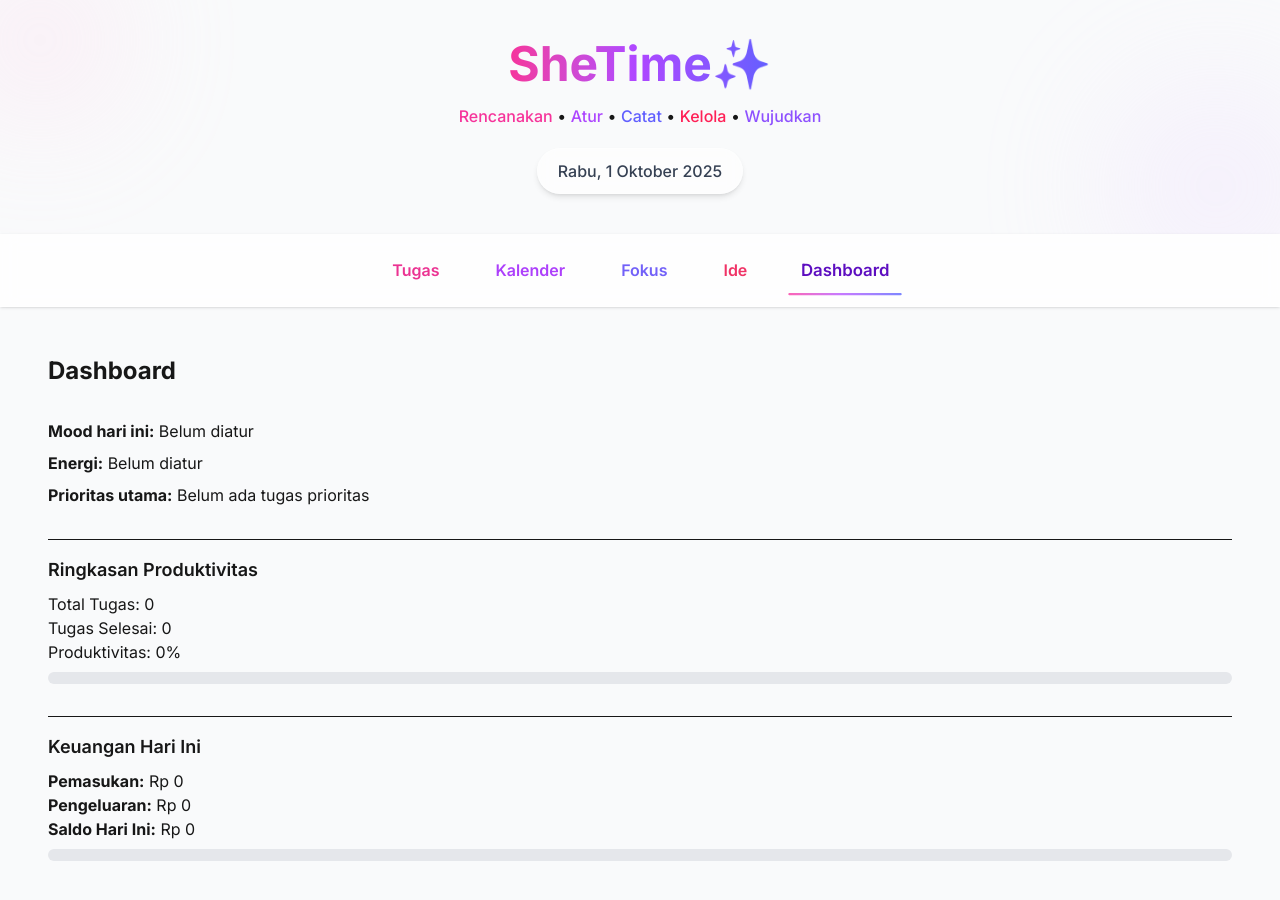
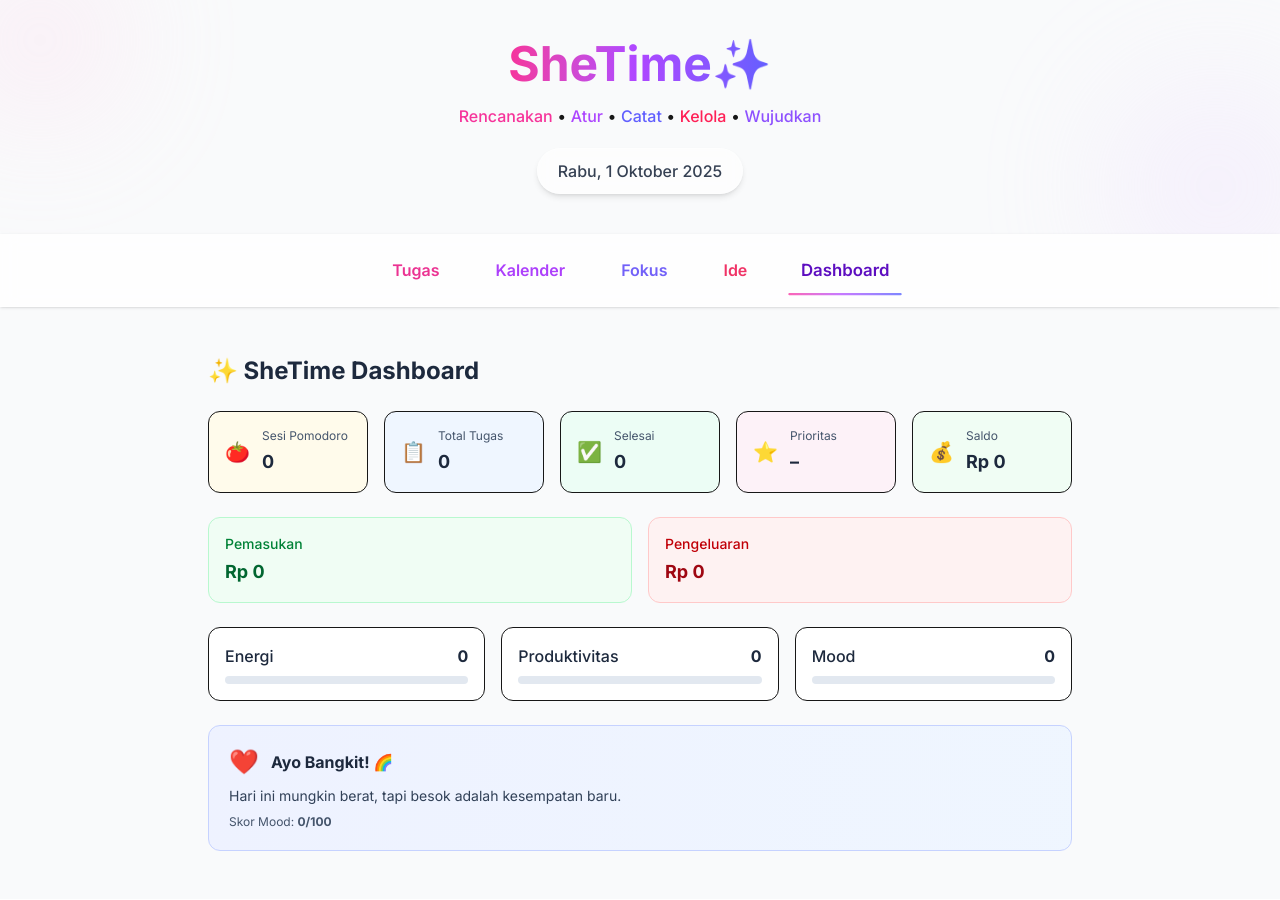
Before and after one commit to dwendddsss/she-time, a Next.js app: page /dashboard in a window 1280 px wide. Shown: the top 900 px of the page. Built offline with nearby package versions, Linux system fonts and the light colour scheme.

Commit message:
add dashboard finance report, edit tugas

```diff
--- a/src/app/dashboard/page.js
+++ b/src/app/dashboard/page.js
@@ -1,151 +1,232 @@
-"use client";
-import { useState, useEffect } from "react";
+'use client';
 
-const TASKS_STORAGE_KEY = "daily_tasks";
-const FINANCE_STORAGE_KEY = "finance_records";
+import { useState, useEffect, useMemo } from 'react';
+import { useTimer } from '../lib/TimerContext';
 
-export default function DashboardPage() {
-  const [mood, setMood] = useState(null);
-  const [energy, setEnergy] = useState(null);
-  const [prioritas, setPrioritas] = useState(null);
-  const [ringkasan, setRingkasan] = useState({
-    totalTugas: 0,
-    selesai: 0,
-    produktivitas: 0,
+export default function Dashboard() {
+  const { totalSessions } = useTimer();
+
+  const [taskSummary, setTaskSummary] = useState({
+    total: 0,
+    completed: 0,
+    priority: null,
   });
-  const [finance, setFinance] = useState({
-    pemasukan: 0,
-    pengeluaran: 0,
+
+  const [financeSummary, setFinanceSummary] = useState({
+    income: 0,
+    expense: 0,
     saldo: 0,
   });
 
+  const [mood, setMood] = useState(null);
+  const [energyInput, setEnergyInput] = useState(null);
+
+  // === Muat data dari localStorage ===
   useEffect(() => {
-    // === Muat Tugas ===
-    const savedTasks = localStorage.getItem(TASKS_STORAGE_KEY);
-    let allTasks = [];
-    if (savedTasks) {
+    // --- Mood & Energi (opsional) ---
+    const savedMood = localStorage.getItem('mood');
+    const savedEnergy = localStorage.getItem('energy');
+    setMood(savedMood || null);
+    setEnergyInput(savedEnergy ? parseInt(savedEnergy, 10) : null);
+
+    // --- Tugas ---
+    const tasksStr = localStorage.getItem('daily_tasks');
+    if (tasksStr) {
       try {
-        const parsed = JSON.parse(savedTasks);
-        allTasks = [
-          ...(parsed.pribadi || []),
-          ...(parsed.rumah || []),
-          ...(parsed.bisnis || []),
+        const tasks = JSON.parse(tasksStr);
+        const allTasks = [
+          ...(tasks.pribadi || []),
+          ...(tasks.rumah || []),
+          ...(tasks.bisnis || []),
         ];
-      } catch (err) {
-        console.error("Gagal memuat tugas:", err);
+        const completed = allTasks.filter(t => t.completed).length;
+        const priority = allTasks.find(t => t.isFavorite)?.text || null;
+
+        setTaskSummary({
+          total: allTasks.length,
+          completed,
+          priority,
+        });
+      } catch (e) {
+        console.error("Gagal muat tugas:", e);
       }
     }
 
-    // === Hitung Tugas Prioritas, Produktivitas ===
-    const starred = allTasks.find((t) => t.isFavorite);
-    setPrioritas(starred ? starred.text : null);
+    // --- Keuangan ---
+    const financeStr = localStorage.getItem('finance_records');
+    if (financeStr) {
+      try {
+        const { records = [] } = JSON.parse(financeStr);
+        const income = records
+          .filter(r => r.type === 'income')
+          .reduce((sum, r) => sum + r.amount, 0);
+        const expense = records
+          .filter(r => r.type === 'expense')
+          .reduce((sum, r) => sum + r.amount, 0);
+        const saldo = income - expense;
 
-    const total = allTasks.length;
-    const selesai = allTasks.filter((t) => t.completed).length;
-    const produktivitas = total > 0 ? Math.round((selesai / total) * 100) : 0;
-
-    setRingkasan({ totalTugas: total, selesai, produktivitas });
-
-    // === Muat Keuangan ===
-    const savedFinance = localStorage.getItem(FINANCE_STORAGE_KEY);
-    if (savedFinance) {
-      try {
-        const parsedFinance = JSON.parse(savedFinance);
-        const records = parsedFinance.records || [];
-
-        // Gunakan tanggal lokal (id-ID) sesuai di tugas
-        const today = new Date().toLocaleDateString("id-ID");
-
-        const todayRecords = records.filter((r) => r.date === today);
-
-        const totalIncome = todayRecords
-          .filter((r) => r.type === "income")
-          .reduce((sum, r) => sum + Number(r.amount || 0), 0);
-
-        const totalExpense = todayRecords
-          .filter((r) => r.type === "expense")
-          .reduce((sum, r) => sum + Number(r.amount || 0), 0);
-
-        const saldo = totalIncome - totalExpense;
-
-        setFinance({
-          pemasukan: totalIncome,
-          pengeluaran: totalExpense,
-          saldo,
-        });
-      } catch (err) {
-        console.error("Gagal memuat data keuangan:", err);
+        setFinanceSummary({ income, expense, saldo });
+      } catch (e) {
+        console.error("Gagal muat keuangan:", e);
       }
     }
-
-    // === Mood & Energi (opsional, kalau kamu pakai di tempat lain) ===
-    const savedMood = localStorage.getItem("mood");
-    const savedEnergy = localStorage.getItem("energy");
-    setMood(savedMood || null);
-    setEnergy(savedEnergy || null);
   }, []);
 
+  // === Hitung Skor ===
+  const productivityScore = taskSummary.total > 0
+    ? Math.round((taskSummary.completed / taskSummary.total) * 100)
+    : 0;
+
+  const energyScore = useMemo(() => {
+    return Math.min(100, totalSessions * 10);
+  }, [totalSessions]);
+
+  const moodScore = useMemo(() => {
+    return Math.round(0.6 * productivityScore + 0.4 * energyScore);
+  }, [productivityScore, energyScore]);
+
+  // === Pesan Motivasi ===
+  const getMessage = () => {
+    if (moodScore >= 80) {
+      return { title: "Luar Biasa! 🌟", msg: "Kamu sangat produktif hari ini!", emoji: "🎉" };
+    } else if (moodScore >= 60) {
+      return { title: "Bagus Sekali! 👏", msg: "Kamu sudah melakukan hal-hal hebat!", emoji: "💪" };
+    } else if (moodScore >= 40) {
+      return { title: "Lumayan! 🌱", msg: "Masih ada ruang untuk berkembang.", emoji: "✨" };
+    } else {
+      return { title: "Ayo Bangkit! 🌈", msg: "Hari ini mungkin berat, tapi besok adalah kesempatan baru.", emoji: "❤️" };
+    }
+  };
+
+  const { title, msg, emoji } = getMessage();
+
+  // === Format Rupiah ===
+  const formatRupiah = (angka) => {
+    return new Intl.NumberFormat('id-ID', {
+      style: 'currency',
+      currency: 'IDR',
+      minimumFractionDigits: 0,
+    }).format(angka);
+  };
+
   return (
-    <div className="p-6 space-y-8">
-      <h1 className="text-2xl font-bold">Dashboard</h1>
+    <div className="max-w-4xl mx-auto px-4 py-6">
+      <h1 className="text-2xl font-bold text-slate-800 mb-6">✨ SheTime Dashboard</h1>
 
-      {/* === Bagian Mood & Prioritas === */}
-      <div className="space-y-2">
-        <p><strong>Mood hari ini:</strong> {mood || "Belum diatur"}</p>
-        <p><strong>Energi:</strong> {energy || "Belum diatur"}</p>
-        <p><strong>Prioritas utama:</strong> {prioritas || "Belum ada tugas prioritas"}</p>
+      {/* Statistik Utama */}
+      <div className="grid grid-cols-1 sm:grid-cols-2 lg:grid-cols-5 gap-4 mb-6">
+        <StatBox title="Sesi Pomodoro" value={totalSessions} icon="🍅" color="bg-amber-50" />
+        <StatBox title="Total Tugas" value={taskSummary.total} icon="📋" color="bg-blue-50" />
+        <StatBox
+          title="Selesai"
+          value={taskSummary.total ? `${taskSummary.completed}/${taskSummary.total}` : "0"}
+          icon="✅"
+          color="bg-emerald-50"
+        />
+        <StatBox
+          title="Prioritas"
+          value={taskSummary.priority || "–"}
+          icon="⭐"
+          color="bg-pink-50"
+        />
+        <StatBox
+          title="Saldo"
+          value={formatRupiah(financeSummary.saldo)}
+          icon="💰"
+          color={financeSummary.saldo >= 0 ? "bg-green-50" : "bg-red-50"}
+        />
       </div>
 
-      {/* === Produktivitas === */}
-      <div className="border-t pt-4">
-        <h2 className="text-lg font-semibold mb-2">Ringkasan Produktivitas</h2>
-        <p>Total Tugas: {ringkasan.totalTugas}</p>
-        <p>Tugas Selesai: {ringkasan.selesai}</p>
-        <p>Produktivitas: {ringkasan.produktivitas}%</p>
-
-        {/* Progress bar produktivitas */}
-        <div className="w-full bg-gray-200 rounded-full h-3 mt-2 overflow-hidden">
-          <div
-            className={`h-3 transition-all duration-500 ${
-              ringkasan.produktivitas < 40
-                ? "bg-red-500"
-                : ringkasan.produktivitas < 70
-                ? "bg-yellow-400"
-                : "bg-green-500"
-            }`}
-            style={{ width: `${ringkasan.produktivitas}%` }}
-          ></div>
+      {/* Keuangan Detail */}
+      <div className="grid grid-cols-1 md:grid-cols-2 gap-4 mb-6">
+        <div className="bg-green-50 p-4 rounded-xl border border-green-200">
+          <h3 className="text-sm font-medium text-green-700">Pemasukan</h3>
+          <div className="text-lg font-bold text-green-800 mt-1">
+            {formatRupiah(financeSummary.income)}
+          </div>
+        </div>
+        <div className="bg-red-50 p-4 rounded-xl border border-red-200">
+          <h3 className="text-sm font-medium text-red-700">Pengeluaran</h3>
+          <div className="text-lg font-bold text-red-800 mt-1">
+            {formatRupiah(financeSummary.expense)}
+          </div>
         </div>
       </div>
 
-      {/* === Keuangan Hari Ini === */}
-      <div className="border-t pt-4">
-        <h2 className="text-lg font-semibold mb-2">Keuangan Hari Ini</h2>
-        <p><strong>Pemasukan:</strong> Rp {finance.pemasukan.toLocaleString("id-ID")}</p>
-        <p><strong>Pengeluaran:</strong> Rp {finance.pengeluaran.toLocaleString("id-ID")}</p>
-        <p><strong>Saldo Hari Ini:</strong> Rp {finance.saldo.toLocaleString("id-ID")}</p>
+      {/* Mood & Energi (jika ada) */}
+      {(mood || energyInput !== null) && (
+        <div className="grid grid-cols-1 md:grid-cols-2 gap-4 mb-6">
+          {mood && (
+            <div className="bg-purple-50 p-4 rounded-xl border border-purple-200">
+              <h3 className="text-sm font-medium text-purple-700">Mood Hari Ini</h3>
+              <div className="text-3xl mt-1">{mood}</div>
+            </div>
+          )}
+          {energyInput !== null && (
+            <div className="bg-yellow-50 p-4 rounded-xl border border-yellow-200">
+              <h3 className="text-sm font-medium text-yellow-700">Energi</h3>
+              <div className="mt-2 flex items-center gap-2">
+                <span>⚡</span>
+                <div className="w-full bg-gray-200 rounded-full h-2">
+                  <div
+                    className="bg-yellow-500 h-2 rounded-full"
+                    style={{ width: `${(energyInput / 10) * 100}%` }}
+                  ></div>
+                </div>
+                <span className="text-sm w-8">{energyInput}/10</span>
+              </div>
+            </div>
+          )}
+        </div>
+      )}
 
-        {/* Progress saldo visual */}
-        <div className="w-full bg-gray-200 rounded-full h-3 mt-2 overflow-hidden">
-          <div
-            className={`h-3 transition-all duration-500 ${
-              finance.saldo < 0
-                ? "bg-red-500"
-                : finance.saldo === 0
-                ? "bg-gray-400"
-                : "bg-green-500"
-            }`}
-            style={{
-              width: `${Math.min(
-                Math.abs(finance.saldo) /
-                  Math.max(finance.pemasukan || 1, finance.pengeluaran || 1) *
-                  100,
-                100
-              )}%`,
-            }}
-          ></div>
+      {/* Skor */}
+      <div className="grid grid-cols-1 md:grid-cols-3 gap-4 mb-6">
+        <ScoreCard title="Energi" score={energyScore} color="from-purple-400 to-purple-600" />
+        <ScoreCard title="Produktivitas" score={productivityScore} color="from-green-400 to-green-600" />
+        <ScoreCard title="Mood" score={moodScore} color="from-pink-400 to-pink-600" />
+      </div>
+
+      {/* Pesan Motivasi */}
+      <div className="p-5 bg-gradient-to-r from-indigo-50 to-blue-50 rounded-xl border border-indigo-200">
+        <div className="flex items-center gap-3 mb-2">
+          <span className="text-2xl">{emoji}</span>
+          <h2 className="font-bold text-slate-800">{title}</h2>
+        </div>
+        <p className="text-slate-700 text-sm">{msg}</p>
+        <div className="mt-2 text-xs text-slate-600">
+          Skor Mood: <span className="font-bold">{moodScore}/100</span>
         </div>
       </div>
     </div>
   );
 }
+
+function StatBox({ title, value, icon, color }) {
+  return (
+    <div className={`${color} p-4 rounded-xl border flex items-center`}>
+      <span className="text-xl mr-3">{icon}</span>
+      <div>
+        <div className="text-xs text-slate-600">{title}</div>
+        <div className="text-lg font-bold text-slate-800 mt-1">{value}</div>
+      </div>
+    </div>
+  );
+}
+
+function ScoreCard({ title, score, color }) {
+  return (
+    <div className="bg-white p-4 rounded-xl border">
+      <div className="flex justify-between items-center mb-2">
+        <span className="font-medium text-slate-800">{title}</span>
+        <span className="font-bold text-slate-800">{score}</span>
+      </div>
+      <div className="w-full bg-slate-200 rounded-full h-2">
+        <div
+          className={`h-2 rounded-full bg-gradient-to-r ${color}`}
+          style={{ width: `${score}%` }}
+        ></div>
+      </div>
+    </div>
+  );
+}
--- a/src/app/tugas/page.js
+++ b/src/app/tugas/page.js
@@ -17,7 +17,7 @@ export default function Tasks() {
   const [tasks, setTasks] = useState({
     pribadi: [{ id: 1, text: "Olahraga", isFavorite: false, completed: false }],
     rumah: [{ id: 2, text: "Masak", isFavorite: false, completed: false }],
-    bisnis: [{ id: 3, text: "Follow up klien", isFavorite: true, completed: false }],
+    bisnis: [{ id: 3, text: "Kirim pesanan", isFavorite: true, completed: false }],
   });
   const [newTask, setNewTask] = useState({
     pribadi: "",
@@ -28,6 +28,7 @@ export default function Tasks() {
 
 
   useEffect(() => {
+
     const savedTasks = localStorage.getItem(TASKS_STORAGE_KEY);
     if (savedTasks) {
       try {
@@ -65,7 +66,6 @@ export default function Tasks() {
     };
     setTasks({ ...tasks, [category]: [...tasks[category], newEntry] });
     setNewTask({ ...newTask, [category]: "" });
-    localStorage.setItem(TASKS_STORAGE_KEY, JSON.stringify({ ...tasks, [category]: [...tasks[category], newEntry] }));
   };
 
   const deleteTask = (category, id) => {
@@ -73,25 +73,32 @@ export default function Tasks() {
   };
 
   const toggleFavorite = (category, id) => {
-    setTasks({
-      ...tasks,
-      [category]: tasks[category].map((task) =>
+  setTasks(prev => {
+    const updated = {
+      ...prev,
+      [category]: prev[category].map(task =>
         task.id === id ? { ...task, isFavorite: !task.isFavorite } : task
       ),
+    };
+    localStorage.setItem(TASKS_STORAGE_KEY, JSON.stringify(updated));
+    return updated;
   });
 };
 
-
  const toggleCompleted = (category, id) => {
-    setTasks({
-      ...tasks,
-      [category]: tasks[category].map((task) =>
+  setTasks(prev => {
+    const updated = {
+      ...prev,
+      [category]: prev[category].map(task =>
         task.id === id ? { ...task, completed: !task.completed } : task
       ),
+    };
+    localStorage.setItem(TASKS_STORAGE_KEY, JSON.stringify(updated));
+    return updated;
   });
 };
 
-  // --- Fungsi Keuangan ---
+  // --- Fungsi Keuangan ------
 const addFinanceRecord = (type) => {
   const amountStr = type === "income" ? finance.income : finance.expense;
   const amount = parseFloat(amountStr);
@@ -107,18 +114,29 @@ export default function Tasks() {
     date: new Date().toLocaleDateString("id-ID"),
   };
 
-    setFinance({
-      ...finance,
-      records: [...finance.records, newRecord],
-      income: type === "income" ? "" : finance.income,
-      expense: type === "expense" ? "" : finance.expense,
+  setFinance(prev => {
+    const updatedRecords = [...prev.records, newRecord];
+    const updatedFinance = {
+      ...prev,
+      records: updatedRecords,
+      income: type === "income" ? "" : prev.income,
+      expense: type === "expense" ? "" : prev.expense,
+    };
+    // 🔥 Simpan ke localStorage
+    localStorage.setItem(FINANCE_STORAGE_KEY, JSON.stringify({ records: updatedRecords }));
+    return updatedFinance;
   });
 };
 
 const deleteFinanceRecord = (id) => {
-    setFinance({
-      ...finance,
-      records: finance.records.filter((rec) => rec.id !== id),
+  setFinance(prev => {
+    const updatedRecords = prev.records.filter((rec) => rec.id !== id);
+    // 🔥 Simpan ke localStorage
+    localStorage.setItem(FINANCE_STORAGE_KEY, JSON.stringify({ records: updatedRecords }));
+    return {
+      ...prev,
+      records: updatedRecords,
+    };
   });
 };
 
@@ -280,7 +298,7 @@ export default function Tasks() {
           </h3>
           <input
             type="text"
-            placeholder="Follow up client..."
+            placeholder="Follow up Klien..."
             value={newTask.bisnis}
             onChange={(e) => setNewTask({ ...newTask, bisnis: e.target.value })}
             className="w-full p-2.5 bg-white border border-purple-200 rounded-lg focus:outline-none focus:ring-2 focus:ring-purple-300 mb-3 text-sm"
```
Also changed, not shown: src/app/lib/TimerContext.js. Lines whose indentation alone changed are shown as unchanged.
